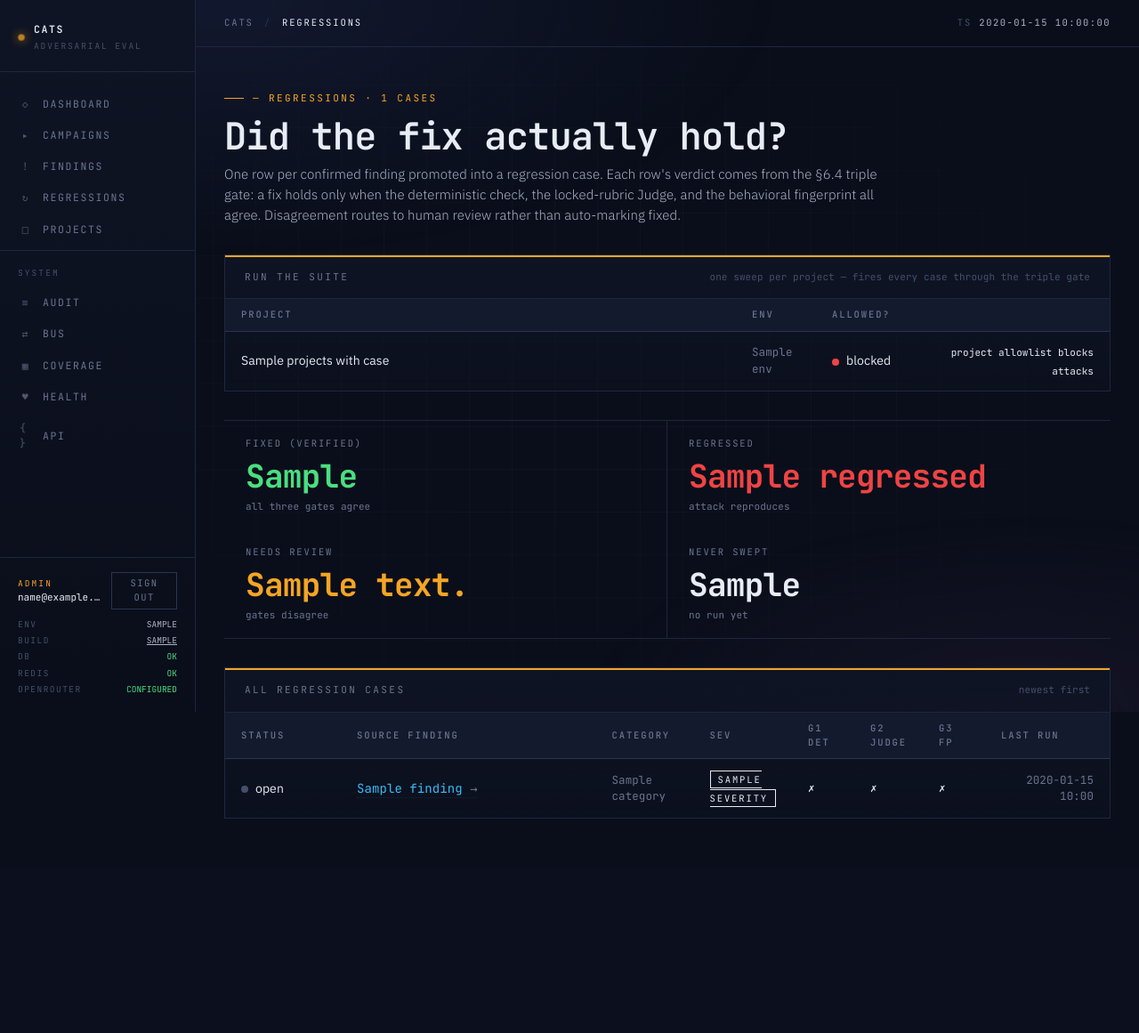
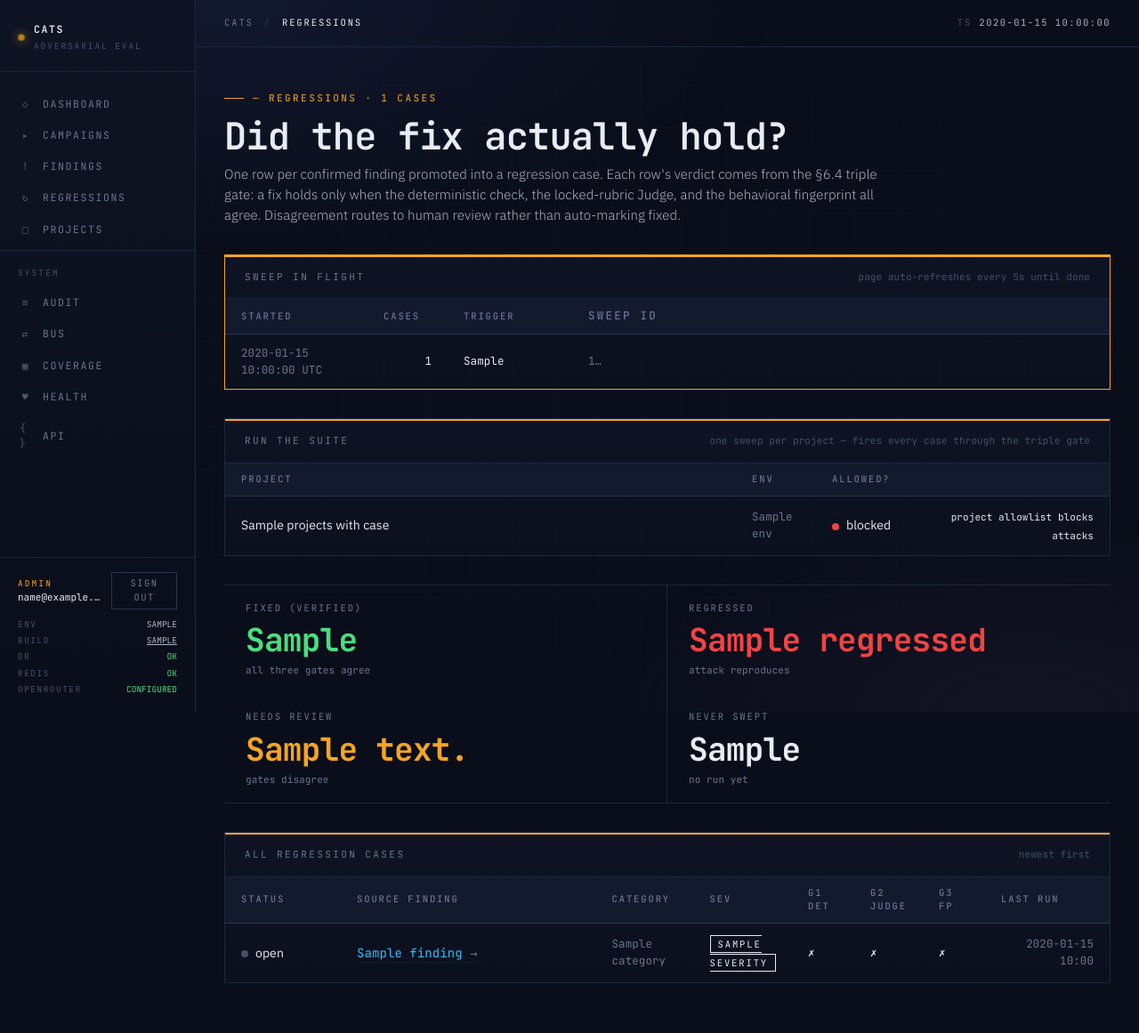
Before and after one commit to kmazanec/cats, a Python web app: template src/cats/api/templates/regressions_list.html in a window 1280 px wide. Shown: the whole page at 89% size. Before the commit the page ends 920 px from the top, so only its background shows below. Run offline with Jinja, Linux system fonts and the light colour scheme; the template is opened without the code that fills it: most values are stand-ins (such as "Sample title", 1, 10 or a date in 2020).

Commit message:
feat(regressions): surface in-flight sweep + auto-refresh page until done
Sweep Now used to silently 303 back to /regressions with no visible
feedback while the ~60s background sweep ran, so operators couldn't
tell the click registered or whether to wait.

- POST /regressions/sweep echoes the new sweep id back as ?started=<id>.
- GET /regressions reads regression_sweeps where status='running' and
  passes the rows to the template.
- Template adds two pieces: a one-shot "Sweep started" toast keyed on
  the just-started id (so it self-clears on reload after the sweep
  finishes), and an amber "Sweep in flight" panel listing each
  running sweep's start time, case count, trigger, and id.
- A meta http-equiv="refresh" tag emits only while running_sweeps is
  non-empty, so the page polls itself every 5s during a sweep and
  stops cleanly once everything flips to completed.

Co-Authored-By: Claude Opus 4.7 (1M context) <noreply@anthropic.com>

```diff
--- a/src/cats/api/templates/regressions_list.html
+++ b/src/cats/api/templates/regressions_list.html
@@ -1,6 +1,17 @@
 {% extends "_base.html" %}
 {% block title %}CATS · Regressions{% endblock %}
 {% block crumb %}Regressions{% endblock %}
+
+{% block head %}
+  {# A sweep takes ~60s. While any sweep is in flight, poll the page so
+     the operator sees per-case verdicts populate as they finish, then
+     stop polling when the last sweep flips to completed. The 5s
+     cadence is well inside the sweep's wall-clock and well outside
+     anything that would make the page feel jittery. #}
+  {% if running_sweeps %}
+    <meta http-equiv="refresh" content="5" />
+  {% endif %}
+{% endblock %}
 
 {% block main %}
 <main class="stack" style="gap: 32px;">
@@ -19,6 +30,50 @@
       </div>
     </div>
   </section>
+
+  {% if just_started_sweep_id %}
+    {# One-shot toast confirming the click registered. Cleared once the
+       sweep finishes (the started id falls out of running_sweeps so
+       the condition collapses). #}
+    <div class="panel" style="border-color: var(--cyan);">
+      <div class="body" style="padding: 12px 16px;">
+        <span class="dot cyan pulse"></span>
+        <span class="mono">Sweep started.</span>
+        <span class="muted">Refreshing every 5s while it runs — first verdicts land in ~10s, full sweep ~60s.</span>
+      </div>
+    </div>
+  {% endif %}
+
+  {% if running_sweeps %}
+    <div class="panel" style="border-color: var(--amber);">
+      <header>
+        <div class="title">Sweep in flight</div>
+        <div class="meta">page auto-refreshes every 5s until done</div>
+      </header>
+      <div class="body flush">
+        <table class="tbl">
+          <thead>
+            <tr>
+              <th style="width: 160px;">Started</th>
+              <th class="num" style="width: 90px;">Cases</th>
+              <th style="width: 140px;">Trigger</th>
+              <th class="mono">Sweep ID</th>
+            </tr>
+          </thead>
+          <tbody>
+            {% for s in running_sweeps %}
+              <tr>
+                <td class="mono muted">{{ s.started_at.strftime('%Y-%m-%d %H:%M:%S') }} UTC</td>
+                <td class="num mono">{{ s.num_cases or '—' }}</td>
+                <td class="mono">{{ s.triggered_by }}</td>
+                <td class="mono muted">{{ s.id[:8] }}…</td>
+              </tr>
+            {% endfor %}
+          </tbody>
+        </table>
+      </div>
+    </div>
+  {% endif %}
 
   {% if projects_with_cases %}
     <div class="panel">
```
Also changed, not shown: src/cats/api/routes/regressions.py (+38 -2 lines).
